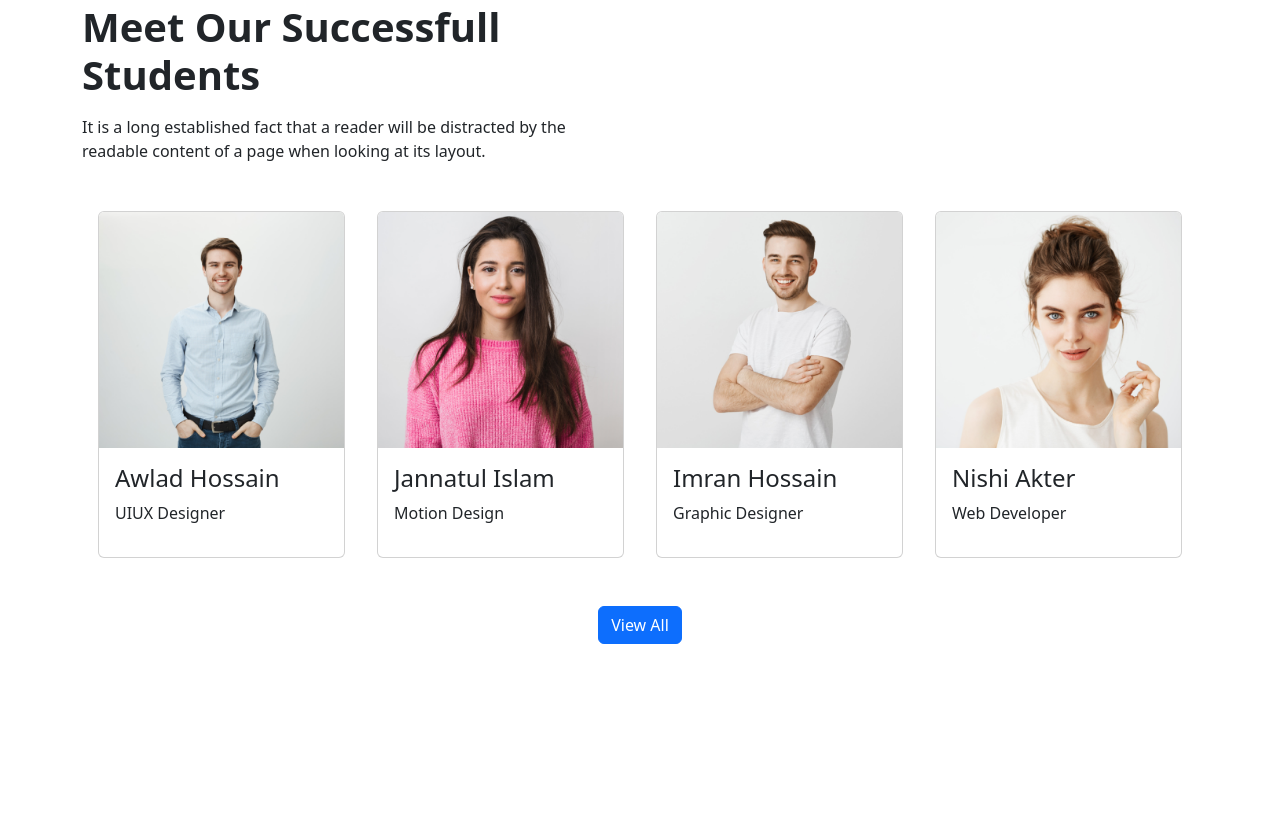
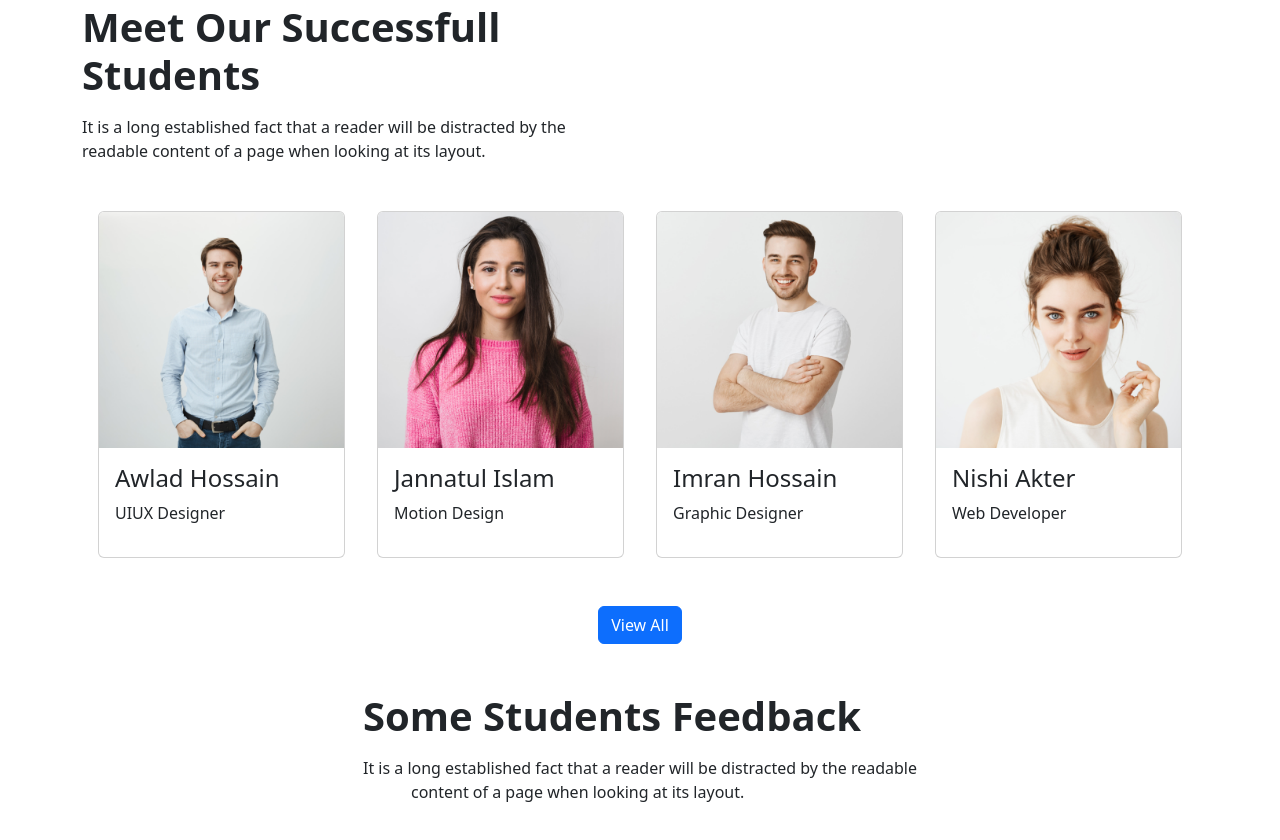
Before and after one commit to MTshabab/online-education, a plain HTML site: page index.html in a window 1280 px wide. Shown: the part 2501-3341 px from the top of the page. Before the commit the page ends 3145 px from the top, so only its background shows below. Drawn offline with nearby package versions, Linux system fonts and the light colour scheme.

Commit message:
added feedback section

```diff
--- a/index.html
+++ b/index.html
@@ -303,6 +303,14 @@
 
         <!-- successful student section end -->
         <!-- student feedback section start -->
+        <section class=" my-5 d-flex  justify-content-center">
+            <div class="">
+                <h1 class="fw-semibold mb-3">Some Students Feedback</h1>
+                <p>It is a long established fact that a reader will be distracted by the readable <br>
+                    <span class="ms-5"> content of a page when looking at its layout.</span>
+                </p>
+            </div>
+        </section>
         <!-- student feedback section end -->
     </main>
     <!-- main section end -->
```
